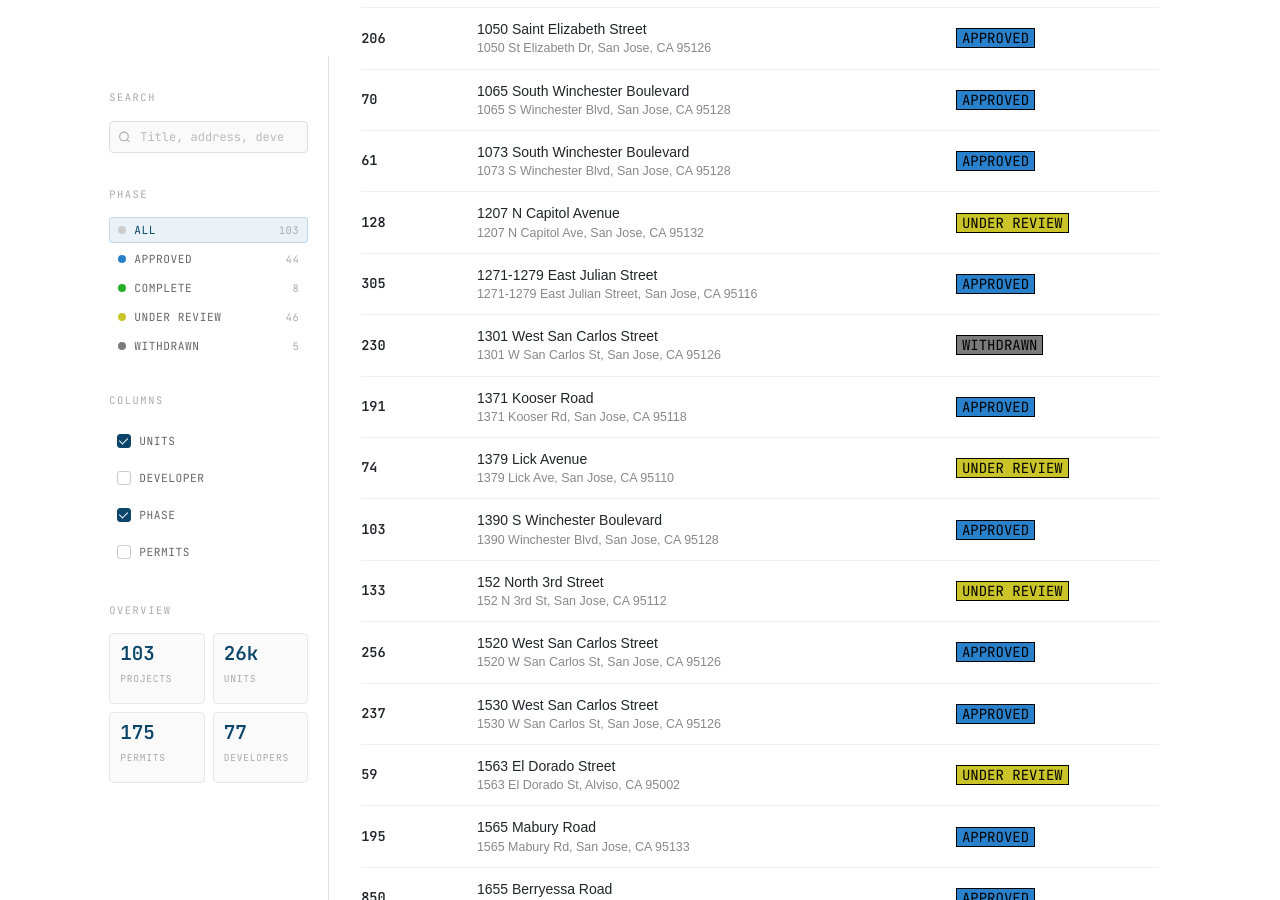
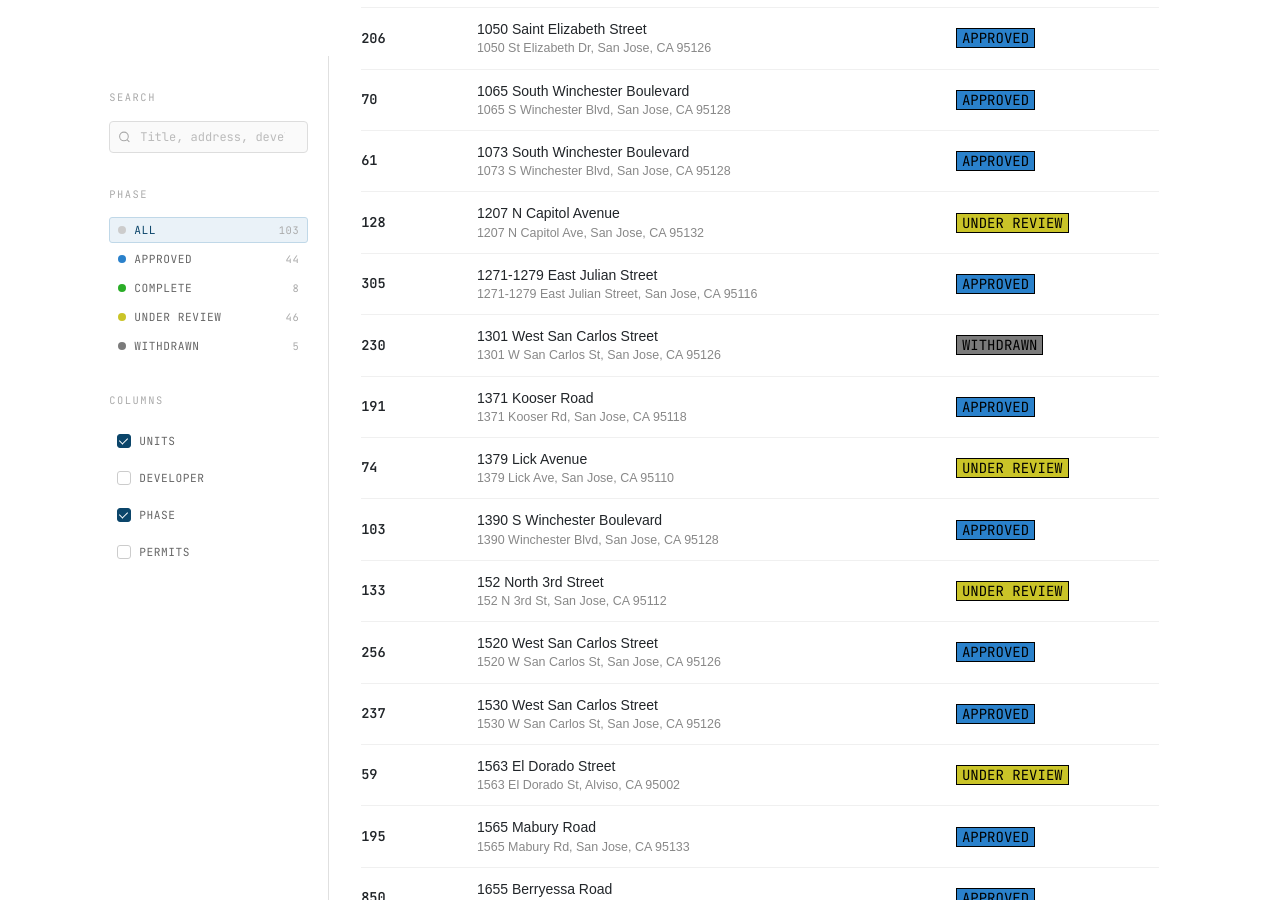
Before and after one commit to awildjake/sjbuild, a Jekyll site: the page built from list.html, in a window 1280 px wide and 900 px high, scrolled down 346 px. Built offline with Jekyll 4.4.1, drawn with Linux system fonts in a browser that asks for light colours.

Commit message:
Removed "Overview" section from list side panel aside

```diff
--- a/list.html
+++ b/list.html
@@ -492,28 +492,6 @@ title: Developments
       </ul>
     </div>
 
-    <div>
-      <div class="sidebar-section-label">Overview</div>
-      <div class="stats-grid">
-        <div class="stat-box">
-          <div class="stat-num">{{ site.developments | size }}</div>
-          <div class="stat-label">Projects</div>
-        </div>
-        <div class="stat-box">
-          <div class="stat-num">{{ total_units | divided_by: 1000 }}k</div>
-          <div class="stat-label">Units</div>
-        </div>
-        <div class="stat-box">
-          <div class="stat-num">{{ total_permits }}</div>
-          <div class="stat-label">Permits</div>
-        </div>
-        <div class="stat-box">
-          <div class="stat-num">{{ developers | size }}</div>
-          <div class="stat-label">Developers</div>
-        </div>
-      </div>
-    </div>
-
   </aside>
 
   <!-- Main -->
```
